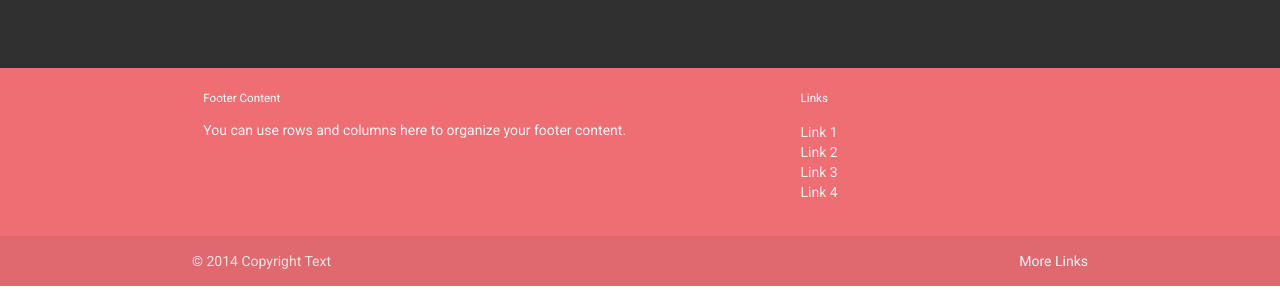
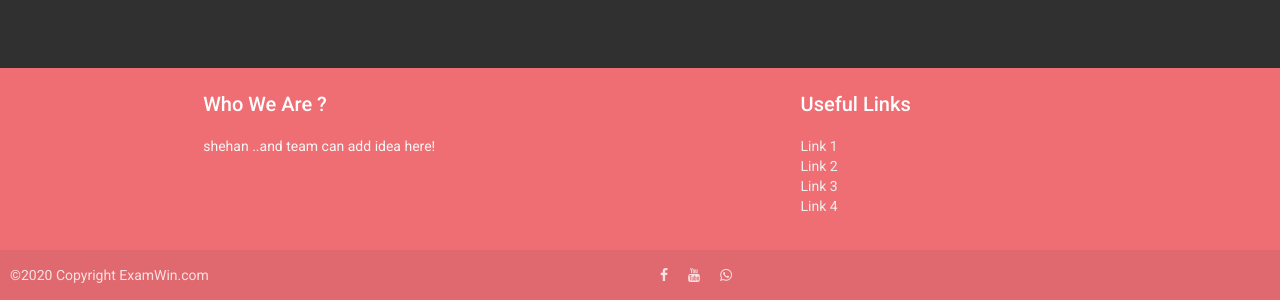
Before and after one commit to ThusharaSampath/ExamWin, an Angular app: page / in a window 1280 px wide. Shown: the part 732-1032 px from the top of the page. Built offline with nearby package versions, Linux system fonts and the light colour scheme.

Commit message:
after ad footer side nav content diappear

```diff
--- a/src/app/app.component.html
+++ b/src/app/app.component.html
@@ -2,5 +2,6 @@
 
 
   <router-outlet></router-outlet>
+
 </app-navbar>
-<app-footer></app-footer>
+ <app-footer></app-footer>
--- a/src/app/footer/footer.component.css
+++ b/src/app/footer/footer.component.css
@@ -0,0 +1,12 @@
+.page-footer{
+    z-index: 0;
+}
+
+.Copyright i {
+    margin: 0 10px;
+
+}
+.Copyright{
+    margin: 0 10px;
+
+}
--- a/src/app/footer/footer.component.html
+++ b/src/app/footer/footer.component.html
@@ -1,10 +1,15 @@
 <head>
+  <!-- Compiled and minified CSS -->
+  <link
+    rel="stylesheet"
+    href="https://cdnjs.cloudflare.com/ajax/libs/materialize/1.0.0/css/materialize.min.css"
+  />
 
-    <!-- Compiled and minified CSS -->
-    <link rel="stylesheet" href="https://cdnjs.cloudflare.com/ajax/libs/materialize/1.0.0/css/materialize.min.css">
+  <!-- Compiled and minified JavaScript -->
+    <script src="https://cdnjs.cloudflare.com/ajax/libs/materialize/1.0.0/js/materialize.min.js"></script>
 
-    <!-- Compiled and minified JavaScript -->
-    <script src="https://cdnjs.cloudflare.com/ajax/libs/materialize/1.0.0/js/materialize.min.js"></script>
+    <!-- reference your copy Font Awesome here (from our CDN or by hosting yourself) -->
+    <link rel="stylesheet" href="https://cdnjs.cloudflare.com/ajax/libs/font-awesome/4.7.0/css/font-awesome.min.css" />
 
 </head>
 
@@ -12,11 +17,13 @@
   <div class="container">
     <div class="row">
       <div class="col l6 s12">
-        <h5 class="white-text">Footer Content</h5>
-        <p class="grey-text text-lighten-4">You can use rows and columns here to organize your footer content.</p>
+        <h2 class="white-text">Who We Are ?</h2>
+        <p class="grey-text text-lighten-4">
+          shehan ..and team can add idea here!
+        </p>
       </div>
       <div class="col l4 offset-l2 s12">
-        <h5 class="white-text">Links</h5>
+        <h2 class="white-text">Useful Links</h2>
         <ul>
           <li><a class="grey-text text-lighten-3" href="#!">Link 1</a></li>
           <li><a class="grey-text text-lighten-3" href="#!">Link 2</a></li>
@@ -27,9 +34,13 @@
     </div>
   </div>
   <div class="footer-copyright">
-    <div class="container">
-    © 2014 Copyright Text
-    <a class="grey-text text-lighten-4 right" href="#!">More Links</a>
+    <div class="container Copyright">
+      ©2020 Copyright ExamWin.com
+    </div>
+    <div class="container Copyright">
+      <i class="fa fa-facebook"></i>
+      <i class="fa fa-youtube"></i>
+      <i class="fa fa-whatsapp"></i>
     </div>
   </div>
 </footer>
```
